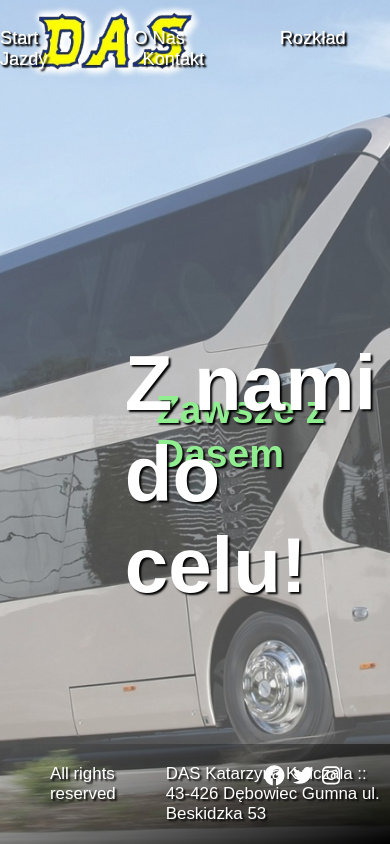
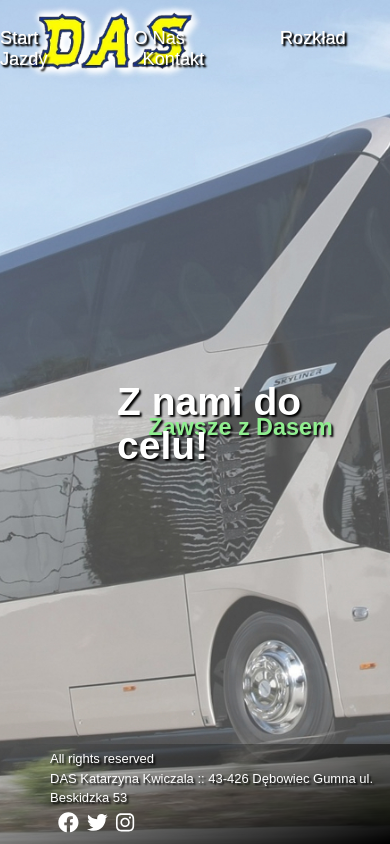
Before and after one commit to DragonLuxArt/Das2, a React (Create React App) app in the folder showcasepage/: page / in a window 390 px wide. Built offline with nearby package versions, Linux system fonts and the light colour scheme.

Commit message:
added media querries

```diff
--- a/showcasepage/src/components/Style/input.sass
+++ b/showcasepage/src/components/Style/input.sass
@@ -38,6 +38,7 @@ footer
   align-items: center
   .footContainer
     display: inline-flex
+    flex-direction: column
     div
       font-size: 1.3em
       margin-left: 50px
@@ -217,3 +218,128 @@ footer
     font-weight: 600
     font-size: 2em
     align: center
+
+@media only screen and (max-width: 1366px)
+
+  .App
+    .titleMain
+      left: 28%
+    .subtitleMain
+      top: 49%
+      left: 38%
+
+
+  .About
+    h1
+      left: 36%
+    .TextLeft
+      top: 10%
+      left: 5%
+      font-size: 1.2em
+    .TextRight
+      top: 10%
+      left: 5%
+      font-size: 1.2em
+
+
+  .RozkladJazdy
+    h1
+      font-size: 3.6em
+      top: 32%
+    p
+      font-size: 1.6em
+      top: 44%
+
+
+
+  .Kontakt
+    h1
+      font-size: 3.8em
+      top: 38%
+    p
+      font-size: 1.6em
+      top: 52%
+
+
+
+@media only screen and (max-width: 801px)
+  .App
+    .titleMain
+      left: 15%
+    .subtitleMain
+      top: 48%
+      left: 30%
+
+
+  .About
+    h1
+      left: 25%
+    .TextLeft
+      top: 8%
+      font-size: 1.0em
+    .TextRight
+      top: 8%
+      font-size: 1.0em
+
+
+  .RozkladJazdy
+    h1
+      font-size: 3.0em
+    p
+      font-size: 1.6em
+
+
+  .Kontakt
+    h1
+      font-size: 3.0em
+    p
+      font-size: 1.2em
+
+
+@media only screen and (max-width: 751px)
+  .App
+    .titleMain
+      top: 45%
+      left: 30%
+      font-size: 3.0em
+    .subtitleMain
+      top: 49%
+      left: 38%
+      font-size: 1.8em
+
+
+  .About
+    h1
+      font-size: 3.0em
+      top: 15%
+      left: 30%
+    .TextLeft
+      top: 8%
+      font-size: 1.0em
+    .TextRight
+      top: 8%
+      font-size: 1.0em
+
+
+  .RozkladJazdy
+    h1
+      font-size: 1.6em
+    p
+      font-size: 1.0em
+
+
+  .Kontakt
+    h1
+      font-size: 1.6em
+    p
+      font-size: 1.0em
+
+
+  footer
+    .footContainer
+      line-height: 1.5
+      div
+        font-size: 1.0em
+      .icons
+        position: relative
+        left: 0
--- a/showcasepage/src/components/Style/output.css
+++ b/showcasepage/src/components/Style/output.css
@@ -45,6 +45,7 @@ footer {
 }
 footer .footContainer {
   display: inline-flex;
+  flex-direction: column;
 }
 footer .footContainer div {
   font-size: 1.3em;
@@ -245,4 +246,132 @@ footer .footContainer .icons a:hover {
   align: center;
 }
 
+@media only screen and (max-width: 1366px) {
+  .App .titleMain {
+    left: 28%;
+  }
+  .App .subtitleMain {
+    top: 49%;
+    left: 38%;
+  }
+
+  .About h1 {
+    left: 36%;
+  }
+  .About .TextLeft {
+    top: 10%;
+    left: 5%;
+    font-size: 1.2em;
+  }
+  .About .TextRight {
+    top: 10%;
+    left: 5%;
+    font-size: 1.2em;
+  }
+
+  .RozkladJazdy h1 {
+    font-size: 3.6em;
+    top: 32%;
+  }
+  .RozkladJazdy p {
+    font-size: 1.6em;
+    top: 44%;
+  }
+
+  .Kontakt h1 {
+    font-size: 3.8em;
+    top: 38%;
+  }
+  .Kontakt p {
+    font-size: 1.6em;
+    top: 52%;
+  }
+}
+@media only screen and (max-width: 801px) {
+  .App .titleMain {
+    left: 15%;
+  }
+  .App .subtitleMain {
+    top: 48%;
+    left: 30%;
+  }
+
+  .About h1 {
+    left: 25%;
+  }
+  .About .TextLeft {
+    top: 8%;
+    font-size: 1em;
+  }
+  .About .TextRight {
+    top: 8%;
+    font-size: 1em;
+  }
+
+  .RozkladJazdy h1 {
+    font-size: 3em;
+  }
+  .RozkladJazdy p {
+    font-size: 1.6em;
+  }
+
+  .Kontakt h1 {
+    font-size: 3em;
+  }
+  .Kontakt p {
+    font-size: 1.2em;
+  }
+}
+@media only screen and (max-width: 751px) {
+  .App .titleMain {
+    top: 45%;
+    left: 30%;
+    font-size: 3em;
+  }
+  .App .subtitleMain {
+    top: 49%;
+    left: 38%;
+    font-size: 1.8em;
+  }
+
+  .About h1 {
+    font-size: 3em;
+    top: 15%;
+    left: 30%;
+  }
+  .About .TextLeft {
+    top: 8%;
+    font-size: 1em;
+  }
+  .About .TextRight {
+    top: 8%;
+    font-size: 1em;
+  }
+
+  .RozkladJazdy h1 {
+    font-size: 1.6em;
+  }
+  .RozkladJazdy p {
+    font-size: 1em;
+  }
+
+  .Kontakt h1 {
+    font-size: 1.6em;
+  }
+  .Kontakt p {
+    font-size: 1em;
+  }
+
+  footer .footContainer {
+    line-height: 1.5;
+  }
+  footer .footContainer div {
+    font-size: 1em;
+  }
+  footer .footContainer .icons {
+    position: relative;
+    left: 0;
+  }
+}
+
 /*# sourceMappingURL=output.css.map */
```
Also changed, not shown: 1 other file (tests, documents, lock files or other folders).
